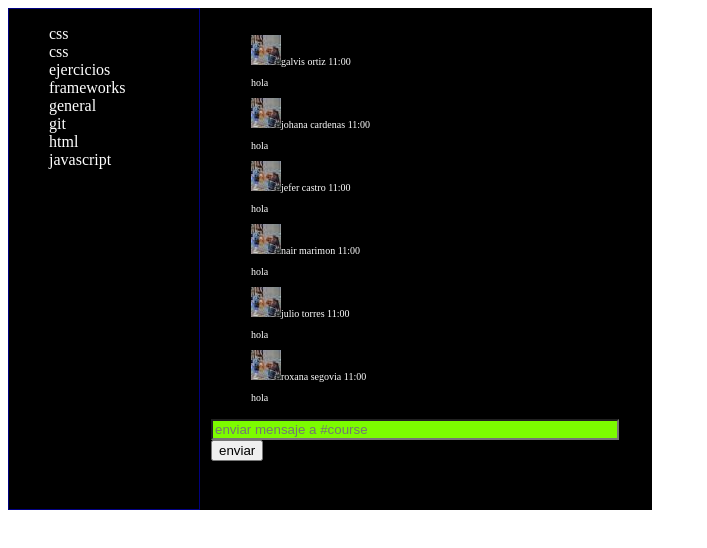
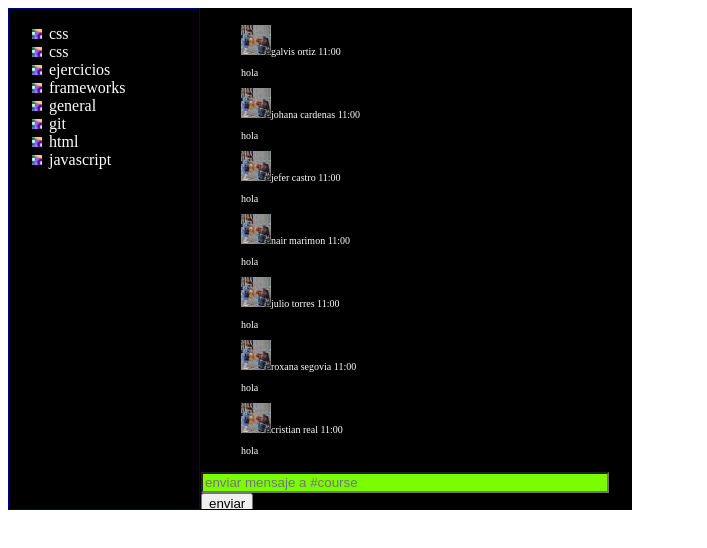
Before and after one commit to galvisortiz/proyecto-makeitreal, a plain HTML site: page index.html in a window 1280 px wide. Shown: the whole page, without its empty margins (0-707 px from the left). Drawn offline with Linux system fonts and the light colour scheme.

Commit message:
cambio los id por clases en css

```diff
--- a/index.html
+++ b/index.html
@@ -7,8 +7,8 @@
     <link rel="stylesheet" href="styles.css">
 </head>
 <body>
-    <div class=canales id="div1">
-       <ul class="imagen" id="img" >
+    <div class=canales>
+       <ul class="imagen">
            <li >css</li>
            <li>css</li>
            <li>ejercicios</li>
@@ -20,26 +20,27 @@
        </ul>
     </div>
     <div>
-    <div id="chatbox">
+    <div class="chatbox">
         <ul >
-            <li >
-                <span class="salto" ><img src="img/pers.jpg"  ><span>galvis ortiz </span>11:00 <p>hola</p></span>
-
-                <span class="salto" ><img src="img/pers.jpg"  ><span>johana cardenas </span>11:00 <p>hola</p></span>
-
-                <span class="salto" ><img src="img/pers.jpg"  ><span>jefer castro </span>11:00 <p>hola</p></span>
-
-                <span class="salto" ><img src="img/pers.jpg"  ><span>nair marimon </span>11:00 <p>hola</p></span>
-
-                <span class="salto" ><img src="img/pers.jpg"  ><span>julio torres </span>11:00 <p>hola</p></span>
-
-                <span class="salto" ><img src="img/pers.jpg"  ><span>roxana segovia </span>11:00 <p>hola</p></span>
-
+            <li class="salto" >
+                <span ><img src="img/pers.jpg"  ><span>galvis ortiz </span>11:00 <p>hola</p></span>
+                <span ><img src="img/pers.jpg"  ><span>johana cardenas </span>11:00 <p>hola</p></span>
+                <span ><img src="img/pers.jpg"  ><span>jefer castro </span>11:00 <p>hola</p></span>
+                <span ><img src="img/pers.jpg"  ><span>nair marimon </span>11:00 <p>hola</p></span>
+                <span ><img src="img/pers.jpg"  ><span>julio torres </span>11:00 <p>hola</p></span>
+                <span ><img src="img/pers.jpg"  ><span>roxana segovia </span>11:00 <p>hola</p></span>
+                <span ><img src="img/pers.jpg"  ><span>cristian real </span>11:00 <p>hola</p></span>
             </li>
         </ul>
 
+
+
+
+
+
+
             <form>
-            <input id="input" type="text" placeholder="enviar mensaje a #course" name="text">
+            <input class="input" type="text" placeholder="enviar mensaje a #course" name="text">
             <button type="submit">enviar</button>
          </form>
 
--- a/styles.css
+++ b/styles.css
@@ -3,54 +3,35 @@
    color: white;
     height: 500px;
     width: 190px;
-
+    float:left;
+    border: 1px solid navy;
 }
 .salto{
     font-size: 10px;
    display: block;
 
 }
-
-#div1{
-    float:left;
-    border: 1px solid navy;
-    }
-#div2{
-    float:left;
-    border: 1px solid black;
-    background-size: #757477;
-    /*position:absolute; top:0; left:0;*/
-    }
-   #input{
+   .input{
        width: 400px;
        margin: auto;
        background-color: lawngreen;
    }
-    #chatbox {
+    .chatbox {
         float:left;
         text-align:left;
-        margin:0 auto;
-        margin-bottom:25px;
-        padding:10px;
+
         background-color: black;
         color: white;
-        height:480px;
+        height:500px;
         width:430px;
         border:1px solid black;
-        overflow:auto; }
+        overflow:auto;
+    }
 
-       #img{
-        width: 10px;
-        width:10px;
+        li{
+            list-style-type: none;
+        }
 
-        }
-        li{list-style-type: none;
-
-        }
-        /*
        .imagen{
-        width: 10px;
-        width:10px;
-        list-style-image: url("img/numeral.jpg");
-        list-style-position: inherit;
-       } */
+        list-style-image: url("img/prueba.jpg");
+       }
```
Also changed, not shown: img/prueba.jpg (added).
